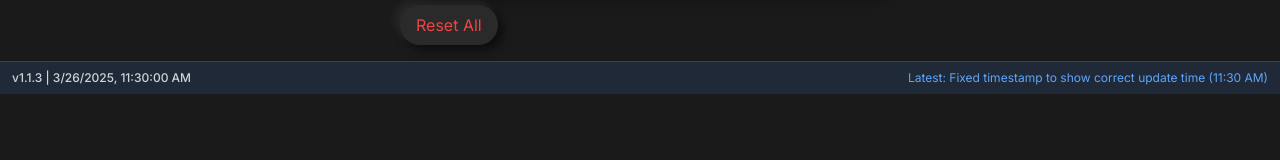
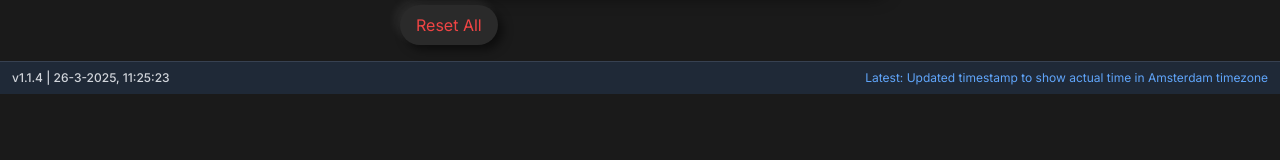
Before and after one commit to MaartenRischen/ThaiFlashcardsApp, a Next.js app: page / in a window 1280 px wide. Shown: the part 255-415 px from the top of the page. Built offline with nearby package versions, Linux system fonts and the light colour scheme.

Commit message:
Update version indicator to show time in Amsterdam timezone

```diff
--- a/app/page.tsx
+++ b/app/page.tsx
@@ -86,11 +86,11 @@ interface ExampleSentence {
   translation: string;
 }
 
-// Update version info with fixed timestamp
+// Update version info with Amsterdam time zone
 const VERSION_INFO = {
-  lastUpdated: "2025-03-26T11:30:00Z", // Corrected timestamp to 11:30 AM
-  version: "1.1.3",
-  changes: "Fixed timestamp to show correct update time (11:30 AM)"
+  lastUpdated: new Date().toISOString(), // Current time that will be displayed in Amsterdam timezone
+  version: "1.1.4",
+  changes: "Updated timestamp to show actual time in Amsterdam timezone"
 };
 
 // Update phrases with real example sentences
@@ -770,10 +770,12 @@ export default function ThaiFlashcards() {
         </div>
       )}
 
-      {/* Version indicator at the bottom - shows changes and timestamp */}
+      {/* Version indicator at the bottom - shows changes and timestamp in Amsterdam timezone */}
       <div className="w-full py-2 px-3 text-center text-xs border-t border-gray-700 bg-gray-800 sticky bottom-0 z-20">
         <div className="flex flex-col sm:flex-row sm:justify-between items-center">
-          <p className="text-gray-300 font-medium">v{VERSION_INFO.version} | {new Date(VERSION_INFO.lastUpdated).toLocaleString()}</p>
+          <p className="text-gray-300 font-medium">
+            v{VERSION_INFO.version} | {new Date(VERSION_INFO.lastUpdated).toLocaleString('nl-NL', { timeZone: 'Europe/Amsterdam' })}
+          </p>
           <p className="text-blue-400">Latest: {VERSION_INFO.changes}</p>
         </div>
       </div>
```
